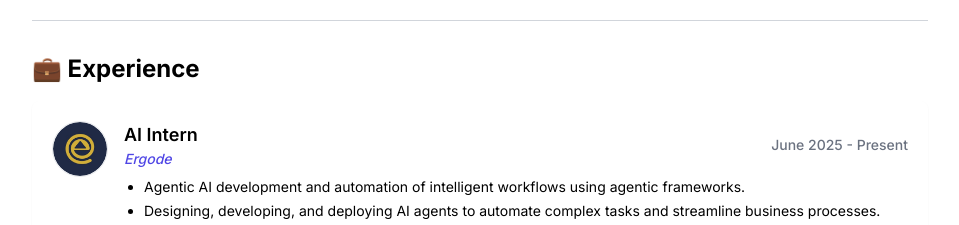
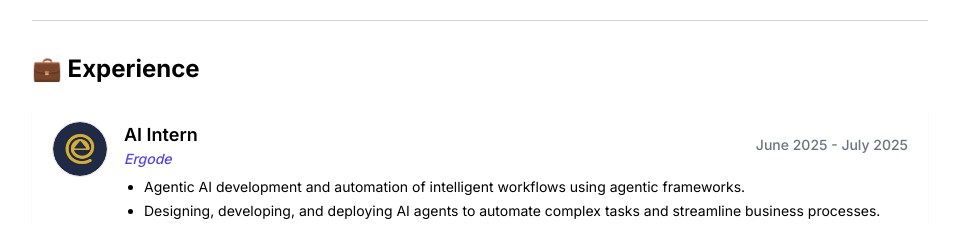
Before and after one commit to Sid3503/siddharth, a Next.js app: page /resume in a window 1280 px wide. Shown: the part 780-1005 px from the top of the page, without its empty margins (160-1119 px from the left). Built offline with nearby package versions, Linux system fonts and the light colour scheme.

Commit message:
Update page.tsx

```diff
--- a/app/resume/page.tsx
+++ b/app/resume/page.tsx
@@ -35,7 +35,7 @@ export default function Home() {
             animate={{ opacity: 1, scale: 1 }}
             transition={{ duration: 0.3, delay: 0.1 }}
             onClick={() => {
-              window.open('https://drive.google.com/file/d/13M4UVtSSKkapGKlwZTDky7xXXdkvbyzP/view?usp=sharing', '_blank')
+              window.open('https://drive.google.com/file/d/1taca82egiHx55STY4-eWDX5G5_NJdPzk/view?usp=sharing', '_blank')
             }}
             className="relative group flex items-center justify-center p-3"
           >
@@ -129,7 +129,7 @@ export default function Home() {
                     <h3 className="text-lg font-semibold text-black dark:text-white">AI Intern</h3>
                     <p className="text-indigo-600 dark:text-indigo-300 font-medium italic text-sm">Ergode</p>
                   </div>
-                  <div className="mt-1 sm:mt-0 text-sm text-gray-500 dark:text-gray-400 font-medium">June 2025 - Present</div>
+                  <div className="mt-1 sm:mt-0 text-sm text-gray-500 dark:text-gray-400 font-medium">June 2025 - July 2025</div>
                 </div>
                 <ul className="list-disc pl-5 mt-2 text-sm space-y-1">
                   <li>Agentic AI development and automation of intelligent workflows using agentic frameworks.</li>
```
